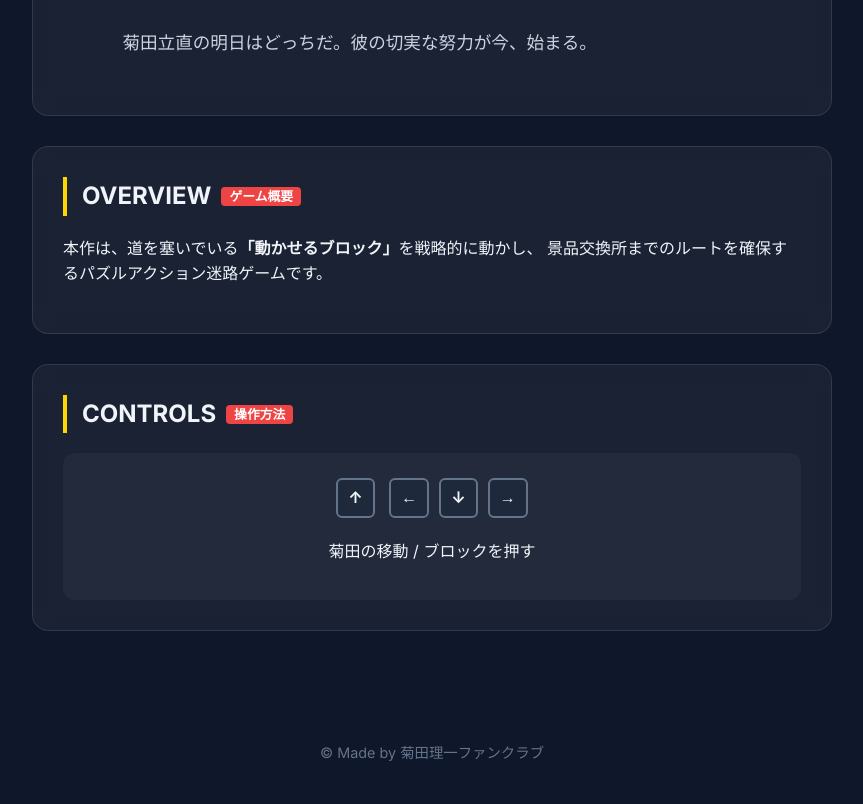
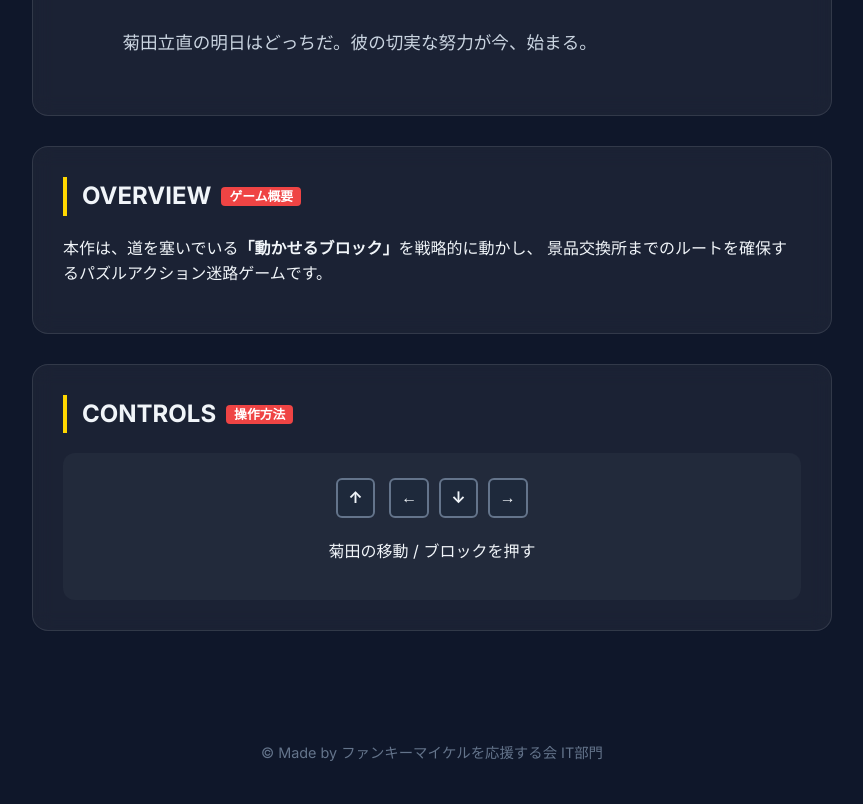
Before and after one commit to Orekun9822/team5, a plain HTML site: page docs/index.html in a window 1280 px wide. Shown: the part 745-1549 px from the top of the page, without its empty margins (208-1071 px from the left). Drawn offline with Linux system fonts and the light colour scheme.

Commit message:
Update footer copyright text

```diff
--- a/docs/index.html
+++ b/docs/index.html
@@ -171,7 +171,7 @@
 </div>
 
 <footer>
-    &copy; Made by 菊田理一ファンクラブ
+    &copy; Made by ファンキーマイケルを応援する会 IT部門
 </footer>
 
 </body>
```
